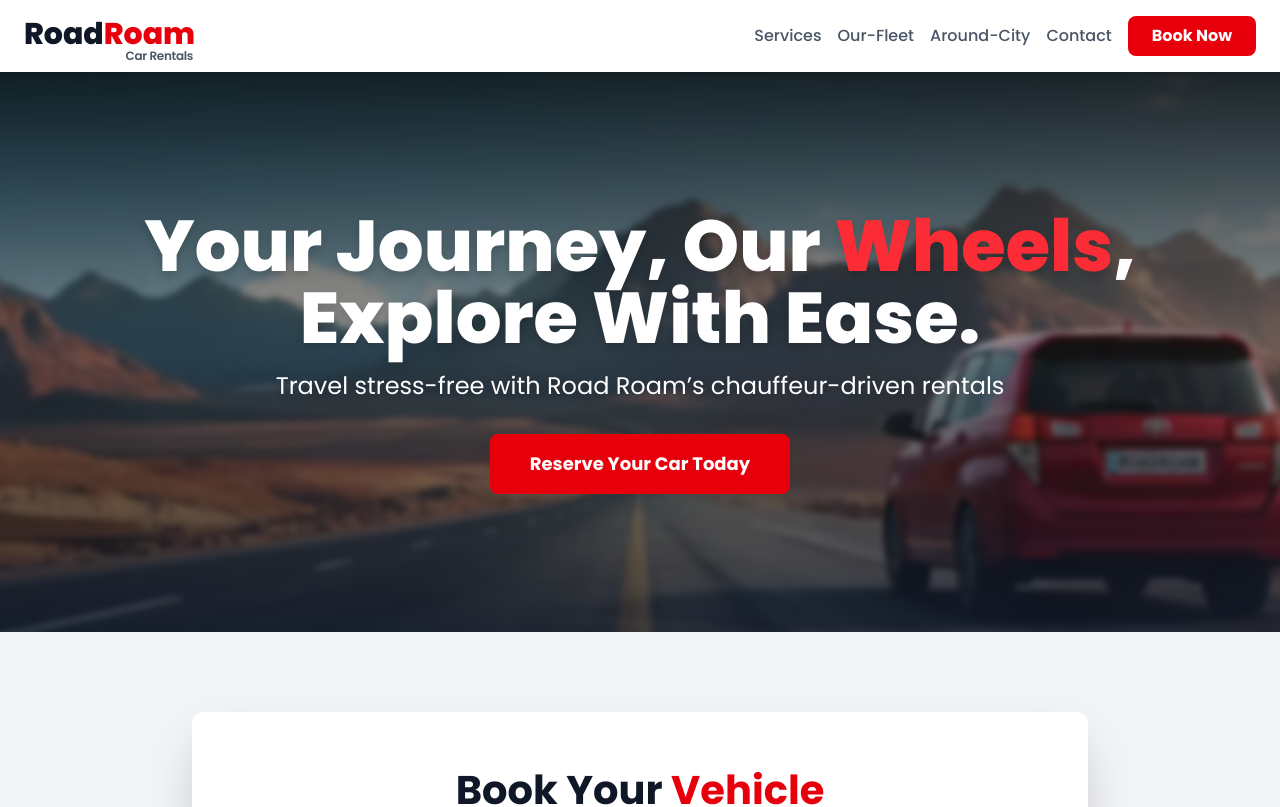
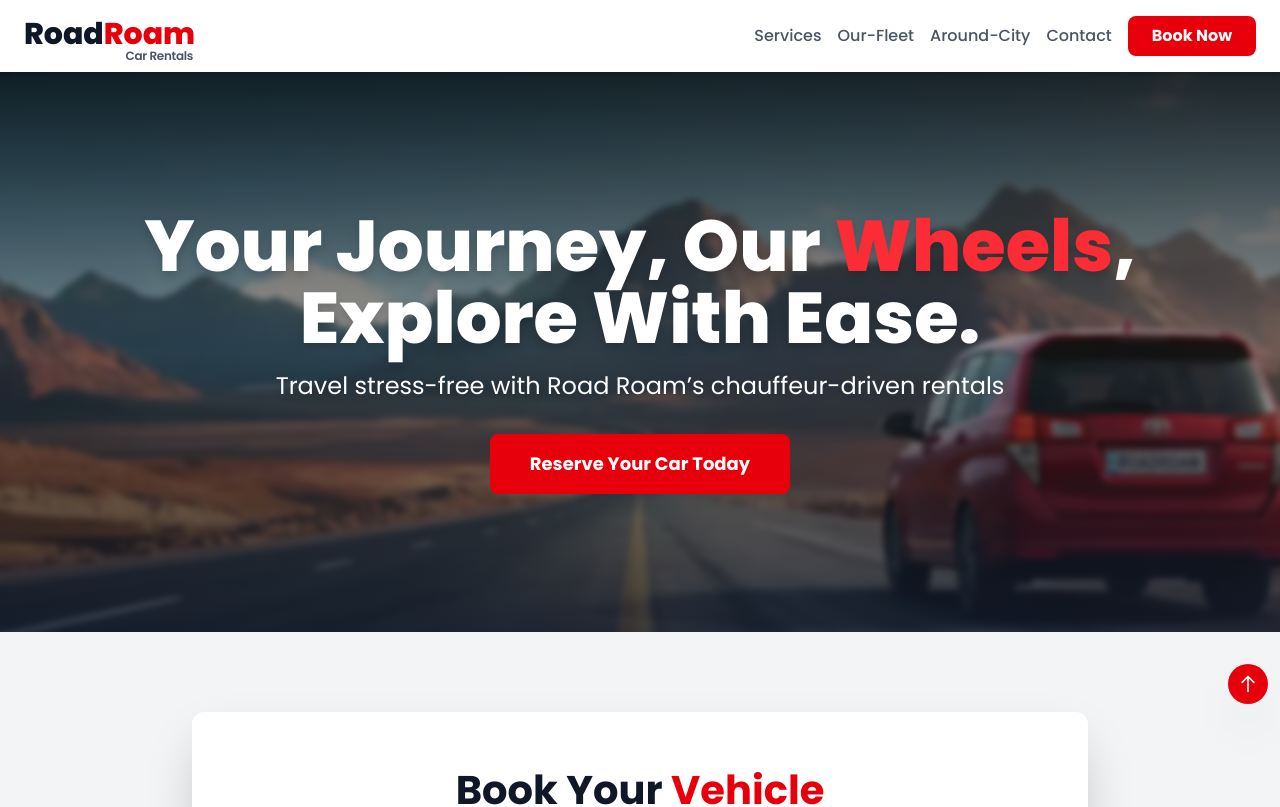
Before and after one commit to Ashfaq-codez/road-roam-app, a React (Vite) app in the folder user-frontend/: page / in a window 1280 px wide. Shown: the top 807 px of the page. Built offline with nearby package versions, Linux system fonts and the light colour scheme; no server answers.

Commit message:
fix: addded scrol button and book button in contact section

```diff
--- a/user-frontend/src/App.tsx
+++ b/user-frontend/src/App.tsx
@@ -15,11 +15,41 @@ import {
   Footer
 } from './LandingPageComponents';
 import FloatingContact from './FloatingContact';
+import ScrollToTopButton from './ScrollToTopButton';
+import React, { useState, useEffect } from 'react';
 
 function App() {
+  // 1. New State for button visibility
+  const [showButton, setShowButton] = useState(false);
+
+  // 2. Logic to track the Contact section visibility
+  useEffect(() => {
+    const handleScroll = () => {
+      // Find the element by its ID
+      const contactSection = document.getElementById('contact');
+
+      if (contactSection) {
+        // Get the position of the top of the contact section relative to the viewport
+        const contactRect = contactSection.getBoundingClientRect();
+
+        // Show the button once the user scrolls past the top of the contact section
+        if (contactRect.top < window.innerHeight) {
+          setShowButton(true);
+        } else {
+          setShowButton(false);
+        }
+      }
+    };
+
+    window.addEventListener('scroll', handleScroll);
+    return () => window.removeEventListener('scroll', handleScroll);
+  }, []); // Run only once on mount
+
   return (
     // FINAL FIX: Add overflow-x-hidden to prevent the horizontal scroll bar on mobile
     <div className="font-poppins overflow-x-hidden">
+
+      <ScrollToTopButton isVisible={showButton} />
 
       {/* Add Floating Contact Component --- */}
       <FloatingContact />
--- a/user-frontend/src/LandingPageComponents.tsx
+++ b/user-frontend/src/LandingPageComponents.tsx
@@ -474,6 +474,7 @@ export const Contact = () => (
     <p className="text-xl text-gray-500 mb-4">Have questions? We're here to help.</p>
 
     {/* FIX: Use 'break-words' and 'text-wrap' to force long URLs/emails to break */}
+    <div className='mb-10'>
     <p className="text-[20px] font-semibold text-red-600 break-words text-wrap">
       <span className='text-white'>Email: </span> roadroamcarrentals@gmail.com
     </p>
@@ -481,6 +482,14 @@ export const Contact = () => (
     <p className="text-[20px] font-semibold text-red-600 break-words text-wrap">
       <span className='text-white'>phone: </span> +91 7411243463
     </p>
+    </div>
+    <a
+      href="#booking-form"
+      className="inline-block bg-red-600 text-white font-bold py-3 px-10 text-lg rounded-lg shadow-xl
+                 hover:bg-red-700 transition duration-300 transform hover:scale-105"
+    >
+      Book Now
+    </a>
   </section>
 );
 
--- /dev/null
+++ b/user-frontend/src/ScrollToTopButton.tsx
@@ -0,0 +1,32 @@
+// user-frontend/src/ScrollToTopButton.tsx
+
+import React from 'react'; // Remove useState, useEffect
+
+const ScrollToTopButton: React.FC<{ isVisible: boolean }> = ({ isVisible }) => {
+
+  // Function to scroll to the top of the page smoothly
+  const scrollToTop = () => {
+    window.scrollTo({
+      top: 0,
+      behavior: 'smooth',
+    });
+  };
+
+  return (
+    <button
+      onClick={scrollToTop}
+      // CRITICAL FIX: Visibility controlled by isVisible prop
+      className={`fixed bottom-24 right-3 z-40 p-2.5 bg-red-600 text-white rounded-full shadow-2xl transition-opacity duration-300 transform hover:scale-110 ${
+        isVisible ? 'opacity-100 scale-100' : 'opacity-0 pointer-events-none'
+      }`}
+      aria-label="Scroll to top"
+    >
+      {/* Up Arrow Icon */}
+      <svg xmlns="http://www.w3.org/2000/svg" className="h-5 w-5" fill="none" viewBox="0 0 24 24" stroke="currentColor" strokeWidth={2}>
+        <path strokeLinecap="round" strokeLinejoin="round" d="M5 10l7-7m0 0l7 7m-7-7v18" />
+      </svg>
+    </button>
+  );
+};
+
+export default ScrollToTopButton;
```
